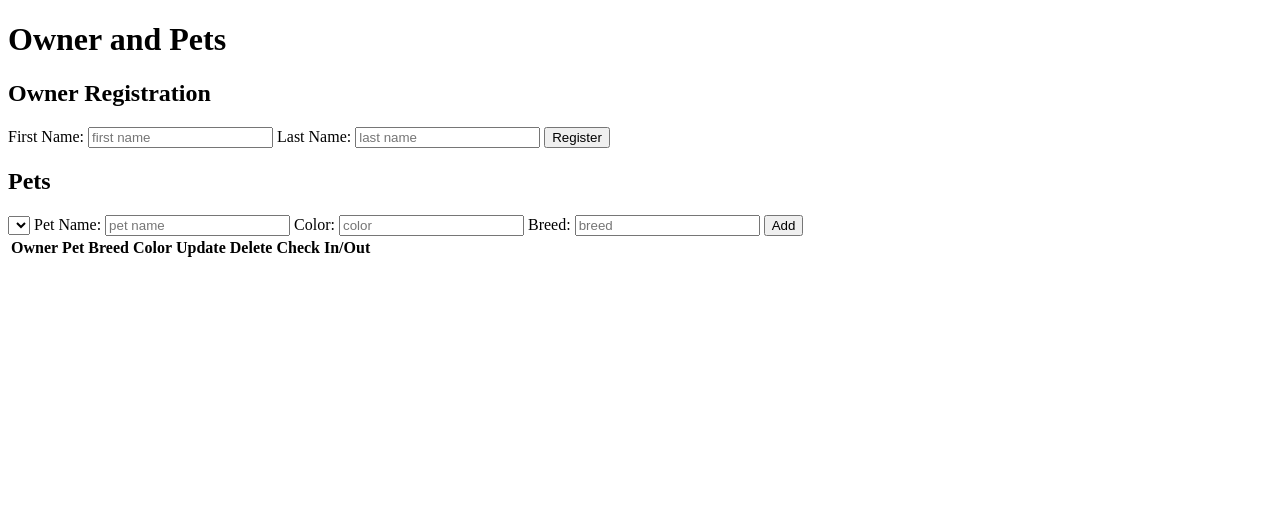
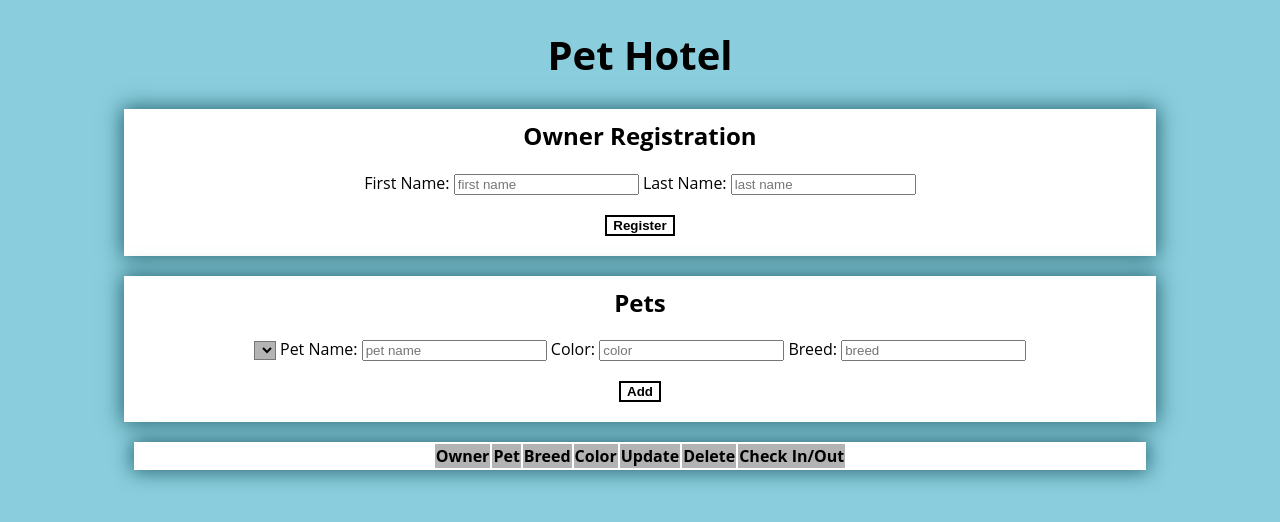
Before and after one commit to lindseyolson/pet-hotel, a website: page views/index.html in a window 1280 px wide. Drawn offline with Linux system fonts and the light colour scheme; files that its build step writes are made by us from their sources; no server answers; files whose address does not match are found by name.

```diff
--- /dev/null
+++ b/public/main.css
@@ -0,0 +1,79 @@
+body {
+  text-align: center;
+  font-family: 'open sans';
+  background-color: #8acedd
+}
+
+h1 {
+  font-size: 30pt;
+}
+
+button {}
+
+.table {
+  background-color: #ffffff;
+  text-align: center;
+  margin: auto;
+  margin-top: 20px;
+  box-shadow: 0px 0px 20px 2px #2c6874;
+  display: inline-block;
+  width: 80%;
+}
+
+table {
+  margin: auto;
+  width: auto;
+  height: 90%;
+}
+
+th {
+  background-color: #b3b3b3;
+}
+
+tr {
+  border-bottom: 2px solid #a8a8a8
+}
+
+.section {
+  text-align: center;
+  background-color: #ffffff;
+  margin: auto;
+  margin-top: 20px;
+  box-shadow: 0px 0px 20px 2px #2c6874;
+  padding: 10px;
+  width: 80%;
+}
+
+h2 {
+  margin-top: 0px;
+}
+
+.headerButton {
+  margin-top: 20px;
+  margin-bottom: 10px;
+}
+
+button {
+  font-weight: bold;
+  background-color: #ffffff;
+  border: 2px solid #000000;
+  transition-duration: 200ms;
+}
+
+button:hover {
+  background-color: #000000;
+  color: #ffffff;
+}
+
+button:focus {
+  outline: none;
+}
+
+select {
+  background-color: #b4b4b4;
+  border-radius: 0px;
+}
+
+select:focus {
+  outline: none;
+}
--- a/views/index.html
+++ b/views/index.html
@@ -6,16 +6,23 @@
   <title>Pet Hotel</title>
   <script src="vendors/jquery-3.2.1.min.js" charset="utf-8"></script>
   <script src="scripts/client.js" charset="utf-8"></script>
+  <link rel="stylesheet" href="main.css">
 </head>
 
 <body>
-  <h1>Owner and Pets</h1>
+  <h1>Pet Hotel</h1>
+
+  <div class="section">
     <h2>Owner Registration</h2>
     <label for="firstName">First Name:</label>
     <input type="text" placeholder="first name" id="firstName" />
     <label for="lastName">Last Name:</label>
     <input type="text" placeholder="last name" id="lastName" />
-  <button type="button" name="button" id="registerButton">Register</button>
+    <br>
+    <button type="button" name="button" id="registerButton" class="headerButton">Register</button>
+  </div>
+
+  <div class="section">
     <h2>Pets</h2>
     <label for=""></label>
     <select id="ownerName">
@@ -26,8 +33,11 @@
     <input type="text" placeholder="color" id="color" />
     <label for="breed">Breed:</label>
     <input type="text" placeholder="breed" id="breed" />
-  <button type="button" name="button" id="addPetButton">Add</button>
+    <br>
+    <button type="button" name="button" id="addPetButton" class="headerButton">Add</button>
+  </div>
 
+  <div class="table">
     <table>
       <tr class="headerRow">
         <th>Owner</th>
@@ -41,6 +51,8 @@
       <tbody id='content'>
       </tbody>
     </table>
+  </div>
+
 
 
 </body>
```
Also changed, not shown: server.js (+15 -0 lines). Lines whose indentation alone changed are shown as unchanged.
